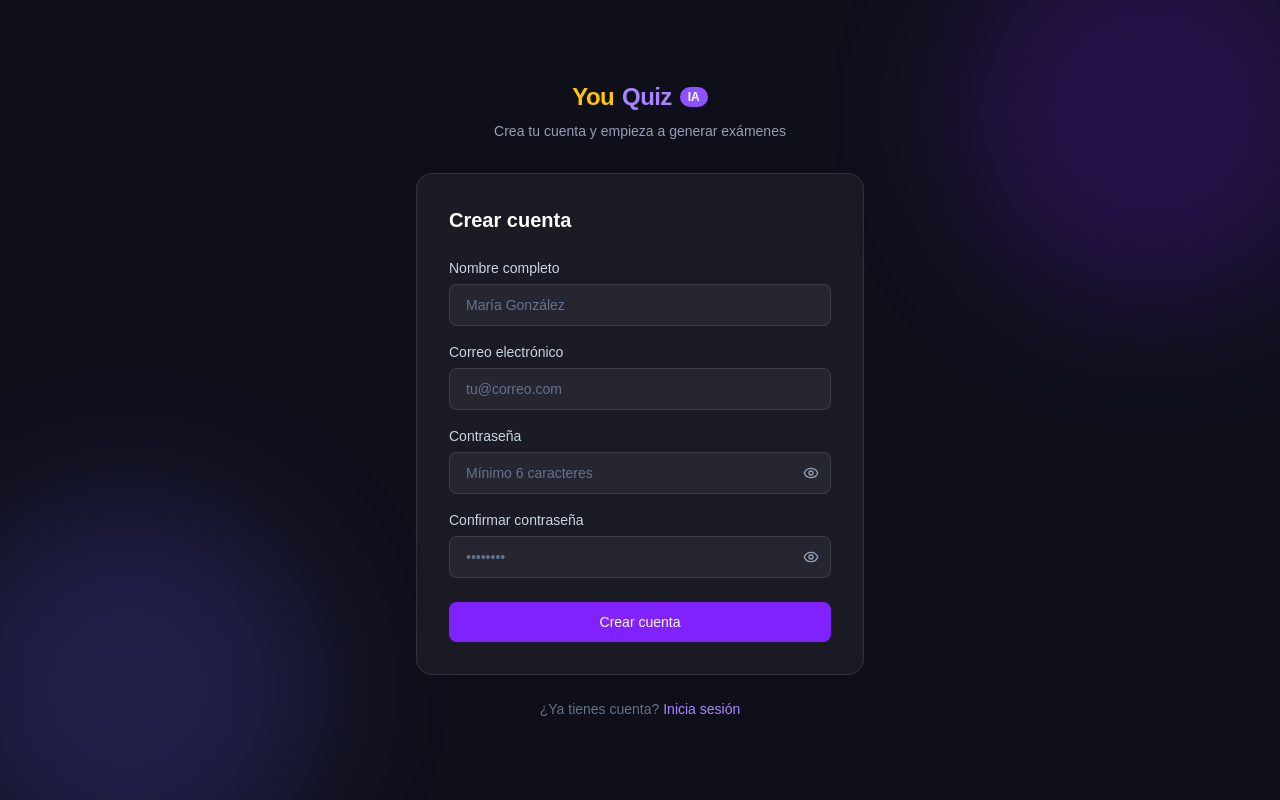
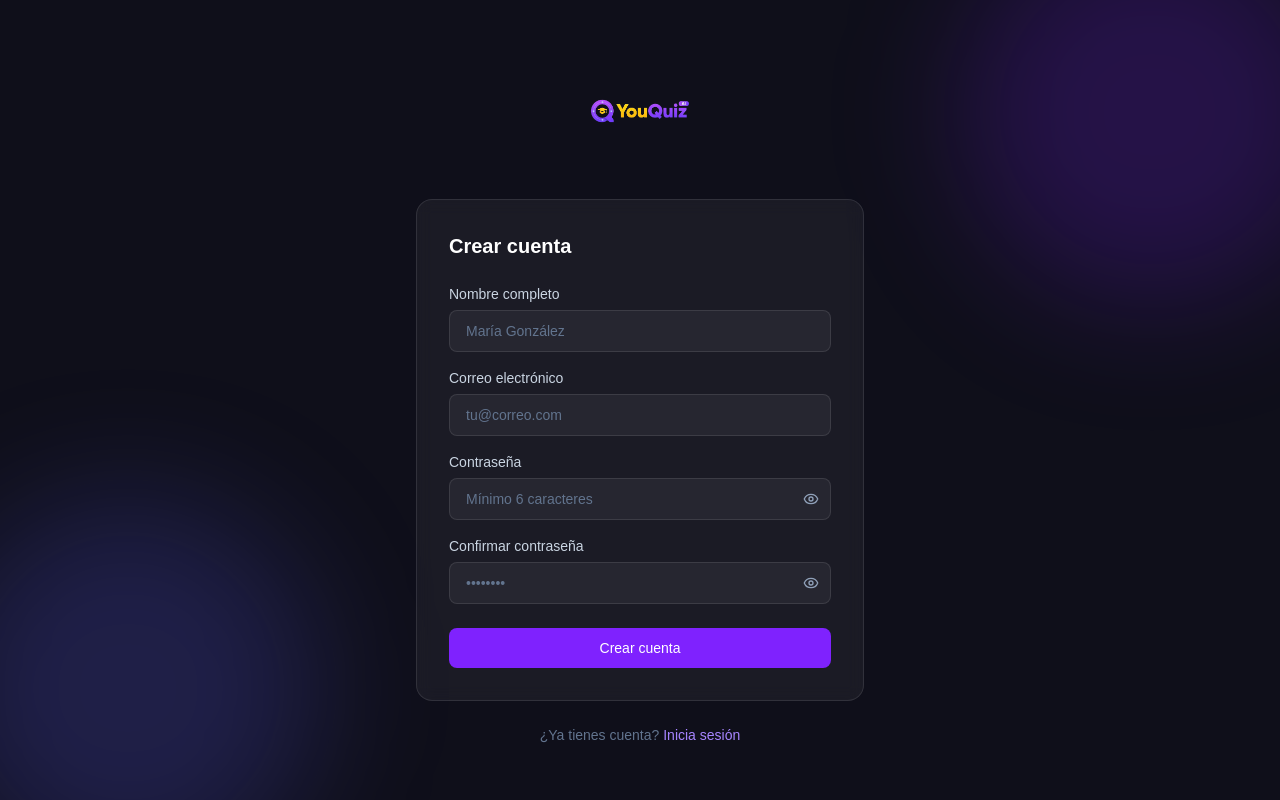
Before and after one commit to mariangelriosacademy-cpu/youquiz-ia, a Next.js app: page /register in a window 1280 px wide. Built offline with nearby package versions, Linux system fonts and the light colour scheme.

Commit message:
fix: error registro siempre muestra string legible, logo imagen

```diff
--- a/app/register/page.tsx
+++ b/app/register/page.tsx
@@ -47,7 +47,6 @@ function Confeti() {
 
 export default function RegisterPage() {
   const [error, setError] = useState<string | null>(null);
-  // "idle" | "confirmar" | "directo"
   const [estado, setEstado] = useState<"idle" | "confirmar" | "directo">("idle");
   const [isPending, startTransition] = useTransition();
   const [showPassword, setShowPassword] = useState(false);
@@ -73,12 +72,15 @@ export default function RegisterPage() {
       const result = await register(formData);
 
       if (result?.error) {
-        setError(result.error || "Error desconocido. Intenta de nuevo.");
+        // Asegurar que siempre sea un string legible
+        const msg = typeof result.error === "string"
+          ? result.error
+          : "Error al crear la cuenta. Intenta de nuevo.";
+        setError(msg);
         return;
       }
 
       if (result?.directo) {
-        // Supabase no requiere confirmación: mostramos confeti y redirigimos al dashboard
         setEstado("directo");
         setTimeout(() => {
           window.location.href = "/dashboard";
@@ -86,7 +88,6 @@ export default function RegisterPage() {
         return;
       }
 
-      // Caso normal: Supabase envió el correo de confirmación
       setEstado("confirmar");
       setTimeout(() => {
         window.location.href = "/confirmar-email";
@@ -98,7 +99,6 @@ export default function RegisterPage() {
 
   return (
     <main className="min-h-screen bg-[#0F0F1A] flex items-center justify-center px-4">
-      {/* Confeti solo cuando el registro fue exitoso */}
       {registroExitoso && <Confeti />}
 
       <div className="absolute inset-0 overflow-hidden pointer-events-none">
@@ -107,13 +107,8 @@ export default function RegisterPage() {
       </div>
 
       <div className="relative w-full max-w-md">
-        <div className="text-center mb-8">
-          <span className="inline-flex items-center gap-2 text-2xl font-bold text-white">
-            <span className="text-yellow-400 font-black tracking-tight">You</span>
-            <span className="text-violet-400 font-black tracking-tight">Quiz</span>
-            <span className="bg-violet-500 text-white text-xs font-semibold px-2 py-0.5 rounded-full">IA</span>
-          </span>
-          <p className="mt-2 text-slate-400 text-sm">Crea tu cuenta y empieza a generar exámenes</p>
+        <div className="flex justify-center mb-8">
+          <img src="/logo.png" alt="YouQuiz IA" style={{ width: "150px", height: "auto" }} />
         </div>
 
         <div className="bg-white/5 border border-white/10 rounded-2xl p-8 backdrop-blur-sm">
```
